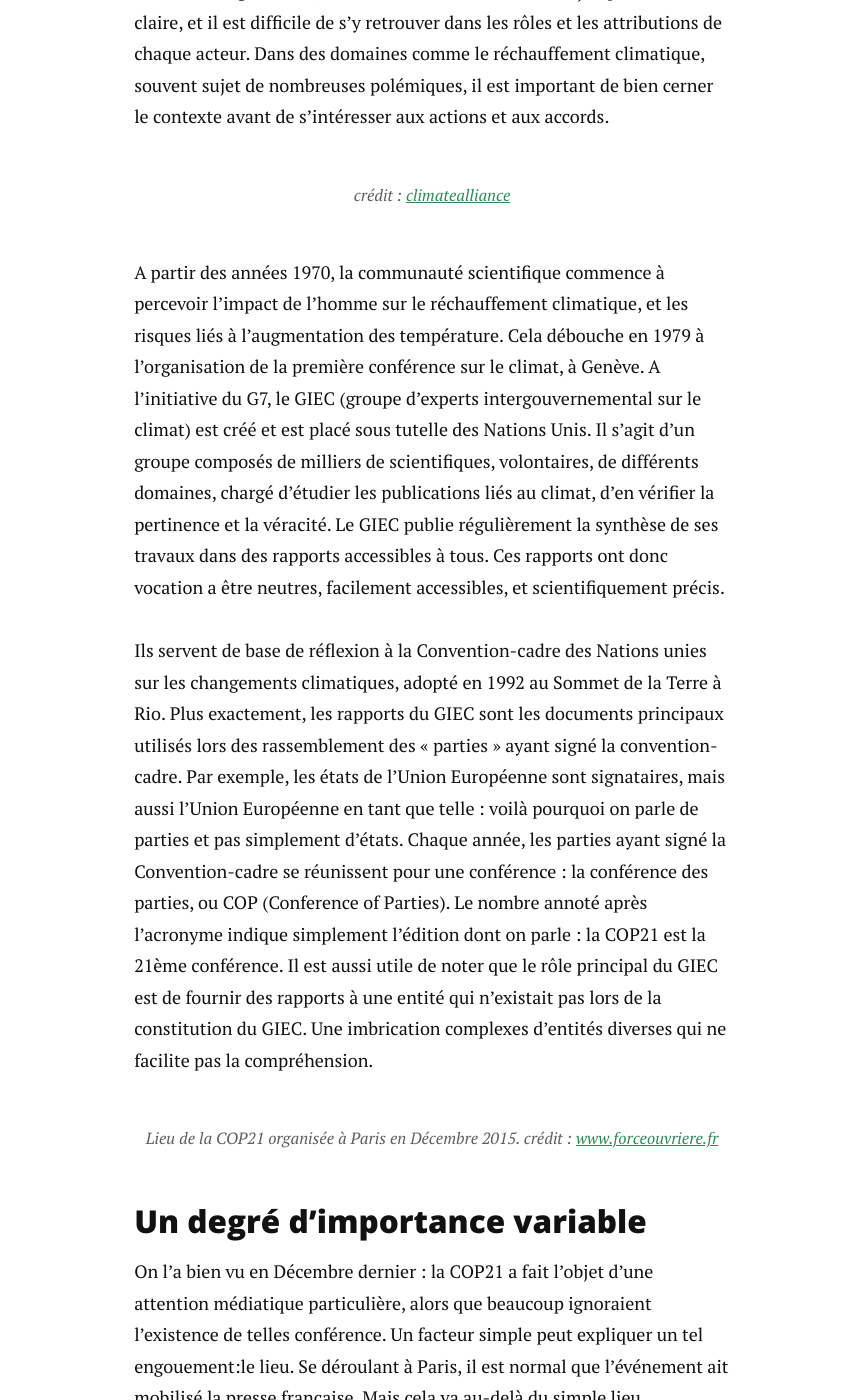
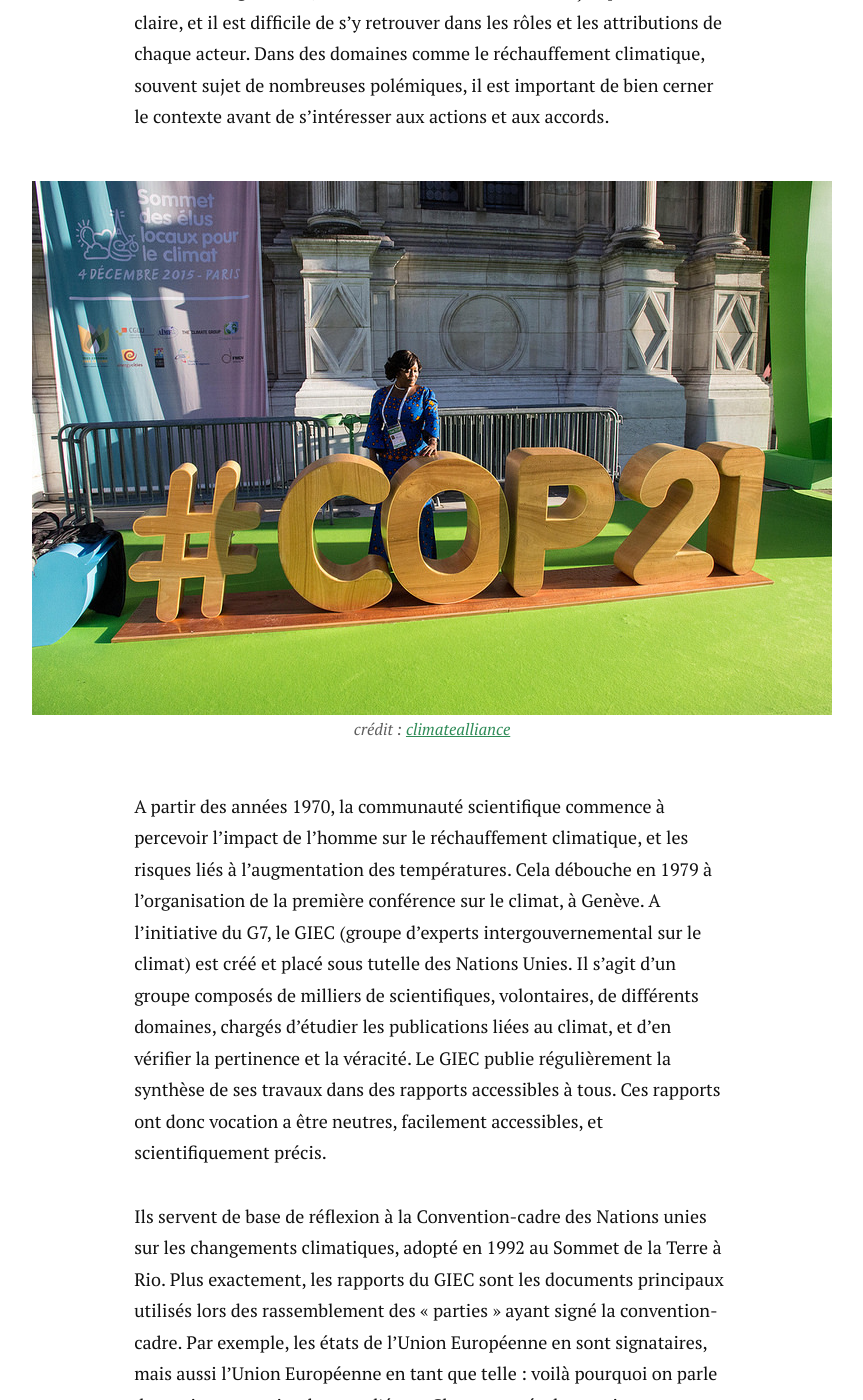
Before and after one commit to charlesgabouleaud/charlesgabouleaud.github.io, a Jekyll site: the page built from _posts/2016-09-05-Accord-Paris-cheminement-chaotique.markdown, in a window 1280 px wide and 1400 px high, scrolled down 1407 px. Shown: the whole window, without its empty margins (208-1071 px from the left). Built offline with Jekyll 4.4.1, drawn with Linux system fonts in a browser that asks for light colours; nearby versions of some CDN libraries; comment, search, counter and statistics services are not loaded; some of the changed text lies outside the part shown.

Commit message:
Correction fautes d'orthographe et chemin d'accès photos

```diff
--- a/_posts/2016-09-05-Accord-Paris-cheminement-chaotique.markdown
+++ b/_posts/2016-09-05-Accord-Paris-cheminement-chaotique.markdown
@@ -1,38 +1,38 @@
 ---
 layout : post
 title : "Accord de Paris : un cheminement chaotique"
-date : 2016-09-05
+date : 2016-09-04
 image : AccordsParis/Paris.jpg
 comments : true
 ---
 
-<p class="intro"><span class="dropcap">C</span>e week-end, la Chine et les Etats-Unis ont ratifiés les accords de Paris sur le climat. Signés en Décembre 2015 à l’issue de la COP21, ces accords devaient permettre de rassembler les états autour d’une cause commune : limiter le réchauffement climatique. Mais, si l’on a beaucoup parlé de la COP21, le contexte dans lequel s’inscrit ce rassemblement reste encore méconnu.</p>
+<p class="intro"><span class="dropcap">C</span>e week-end, la Chine et les Etats-Unis ont ratifié les accords de Paris sur le climat. Signés en Décembre 2015 à l’issue de la COP21, ces accords devaient permettre de rassembler les états autour d’une cause commune : limiter le réchauffement climatique. Mais, si l’on a beaucoup parlé de la COP21, le contexte dans lequel s’inscrit ce rassemblement reste encore méconnu.</p>
 
 ### COP21, GIEC : un jargon parfois obscur
 
 En Décembre 2015, Paris a accueilli un événement qualifié de primordial en terme de lutte contre les changements climatiques : la COP21. Cependant, comme dans toute initiative internationale, il existe de nombreux organismes, chacun étant lié à d’autres de façon plus ou moins claire, et il est  difficile de s’y retrouver dans les rôles et les attributions de chaque acteur. Dans des domaines comme le réchauffement climatique, souvent sujet de nombreuses polémiques, il est important de bien cerner le contexte avant de s’intéresser aux actions et aux accords.
 
 <figure>
-	<img src="{{ '/assets/img/AccorsParis/COP21.jpg' | prepend: site.baseurl }}" alt="">
+	<img src="{{ '/assets/img/AccordsParis/COP21.jpg' | prepend: site.baseurl }}" alt="">
 	<figcaption>crédit : <a href="https://visualhunt.com/f/photo/23638039092/96e34c213a/">climatealliance</a></figcaption>
 </figure>
 
-A partir des années 1970, la communauté scientifique commence à percevoir l’impact de l’homme sur le réchauffement climatique, et les risques liés à l’augmentation des température. Cela débouche en 1979 à l’organisation de la première conférence sur le climat, à Genève. A l’initiative du G7, le GIEC (groupe d’experts intergouvernemental sur le climat) est créé et est placé sous tutelle des Nations Unis. Il s’agit d’un groupe composés de milliers de scientifiques, volontaires, de différents domaines, chargé d’étudier les publications liés au climat, d’en vérifier la pertinence et la véracité. Le GIEC publie régulièrement la synthèse de ses travaux dans des rapports accessibles à tous. Ces rapports ont donc vocation a être neutres, facilement accessibles, et scientifiquement précis.
+A partir des années 1970, la communauté scientifique commence à percevoir l’impact de l’homme sur le réchauffement climatique, et les risques liés à l’augmentation des températures. Cela débouche en 1979 à l’organisation de la première conférence sur le climat, à Genève. A l’initiative du G7, le GIEC (groupe d’experts intergouvernemental sur le climat) est créé et placé sous tutelle des Nations Unies. Il s’agit d’un groupe composés de milliers de scientifiques, volontaires, de différents domaines, chargés d’étudier les publications liées au climat, et d’en vérifier la pertinence et la véracité. Le GIEC publie régulièrement la synthèse de ses travaux dans des rapports accessibles à tous. Ces rapports ont donc vocation a être neutres, facilement accessibles, et scientifiquement précis.
 
-Ils servent de base de réflexion à la Convention-cadre des Nations unies sur les changements climatiques, adopté en 1992 au Sommet de la Terre à Rio. Plus exactement, les rapports du GIEC sont les documents principaux utilisés lors des rassemblement des « parties » ayant signé la convention-cadre. Par exemple, les états de l’Union Européenne sont signataires, mais aussi l’Union Européenne en tant que telle : voilà pourquoi on parle de parties et pas simplement d’états. Chaque année, les parties ayant signé la Convention-cadre se réunissent pour une conférence : la conférence des parties, ou COP (Conference of Parties). Le nombre annoté après l’acronyme indique simplement l’édition dont on parle : la COP21 est la 21ème conférence. Il est aussi utile de noter que le rôle principal du GIEC est de fournir des rapports à une entité qui n’existait pas lors de la constitution du GIEC. Une imbrication complexes d’entités diverses qui ne facilite pas la compréhension.
+Ils servent de base de réflexion à la Convention-cadre des Nations unies sur les changements climatiques, adopté en 1992 au Sommet de la Terre à Rio. Plus exactement, les rapports du GIEC sont les documents principaux utilisés lors des rassemblement des « parties » ayant signé la convention-cadre. Par exemple, les états de l’Union Européenne en sont signataires, mais aussi l’Union Européenne en tant que telle : voilà pourquoi on parle de parties et pas simplement d’états. Chaque année, les parties ayant signé la Convention-cadre se réunissent pour une conférence : la conférence des parties, ou COP (Conference of Parties). Le nombre annoté après l’acronyme indique simplement l’édition dont on parle : la COP21 est la 21ème conférence des parties. Il est aussi utile de noter que le rôle principal du GIEC est de fournir des rapports à une entité qui n’existait pas lors de la constitution du GIEC. Une imbrication complexe d’entités diverses qui ne facilite pas la compréhension.
 
 <figure>
-	<img src="{{ '/assets/img/AccorsParis/COP21bourget.jpg' | prepend: site.baseurl }}" alt="">
+	<img src="{{ '/assets/img/AccordsParis/COP21bourget.jpg' | prepend: site.baseurl }}" alt="">
 	<figcaption>Lieu de la COP21 organisée à Paris en Décembre 2015. crédit : <a href="https://visualhunt.com/f/photo/23266672131/9eb03b5a1b/">www.forceouvriere.fr</a></figcaption>
 </figure>
 
 ### Un degré d’importance variable
 
-On l’a bien vu en Décembre dernier : la COP21 a fait l’objet d’une attention médiatique particulière, alors que beaucoup ignoraient l’existence de telles conférence. Un facteur simple peut expliquer un tel engouement:le lieu. Se déroulant à Paris, il est normal que l’événement ait mobilisé la presse française. Mais cela va au-delà du simple lieu géographique : les enjeux des COP ne se valent pas toujours. Notamment, les rapports du GIEC ne sont pas annuels, mais sont plutôt publiés tous les 6 ans en moyenne. Mais quelques conférences ont eu un impact majeurs. On peut en citer 4 : la COP1, la COP3, la COP15 et bien entendu, celle de Paris, la COP21. La COP1 est importante majoritairement pour une raison symbolique : il s’agit d’une première conférence tournée vers la limitation du réchauffement climatique.
+On l’a bien vu en Décembre dernier : la COP21 a fait l’objet d’une attention médiatique particulière, alors que beaucoup ignoraient l’existence de telles conférences. Un facteur simple peut expliquer un tel engouement : le lieu. Se déroulant à Paris, il est normal que l’événement ait mobilisé la presse française. Mais cela va au-delà du simple lieu géographique : les enjeux des COP ne se valent pas toujours. Notamment, les rapports du GIEC ne sont pas annuels, mais sont plutôt publiés tous les 6 ans en moyenne. Toutes les conférences n'ont donc pas vocation à aboutir à des accords majeurs. Cependant, quelques conférences ont eu un impact qu'il convient de mentionner. On peut en citer 4 : la COP1, la COP3, la COP15 et bien entendu, celle de Paris, la COP21. La COP1 est importante majoritairement pour une raison symbolique : il s’agit de première conférence des parties tournée vers la limitation du réchauffement climatique.
 
-La COP3 a eu un impact très fort, puisqu’elle a aboutit au protocole de Kyoto. Pour la première fois, les pays développés parvenaient à un accord sur leurs émissions de gaz à effet de serre, cause principale du réchauffement climatique. Cet accord possédait de nombreux défauts, comme la possibilité de sortir du traité sans pénalité (ce qu’à fait le Canada après avoir réalisé qu’il lui serait impossible de tenir ses objectifs). Un autre problème souvent évoqué est le refus de la part des États-Unis, un des plus gros émetteurs de gaz à effet de serre, de ratifier le traité (les sénateurs ont voté à 95 voix contre la ratification du traité, 0 pour). Enfin, la Chine n’a pas été inclus dans les états devant limiter leurs émissions. Malgré ces défauts, le Protocole de Kyoto est un tournant majeur dans la lutte contre le réchauffement climatique, une première étape nécessaire.
+La COP3 a eu un impact très fort, puisqu’elle a aboutit au protocole de Kyoto. Pour la première fois, les pays développés parvenaient à un accord sur leurs émissions de gaz à effet de serre, cause principale du réchauffement climatique. Cet accord possédait de nombreux défauts, comme la possibilité de sortir du traité sans pénalité (ce qu’à fait le Canada après avoir réalisé qu’il lui serait impossible de tenir ses objectifs). Un autre problème souvent évoqué est le refus de la part des États-Unis, un des plus gros émetteurs de gaz à effet de serre, de ratifier le traité (les sénateurs ont voté à 95 voix contre la ratification du traité, 0 pour) alors qu'ils l'avaient signé à la fin de la COP3. Enfin, la Chine n’a pas été incluse dans les états devant limiter leurs émissions. Malgré ces défauts, le Protocole de Kyoto est un tournant majeur dans la lutte contre le réchauffement climatique, une première étape nécessaire. Plusieurs scientifiques s'accordent à dire que Kyoto n'a pas amélioré la situation, mais que cela a malgré tout permis d'éviter qu'elle empire.
 
-Mais l’après Kyoto a été plus chaotique. Lors de la COP13, en 2007, il a été décidé de revoir la feuille de route du protocole de Kyoto, notamment dans le but d’inclure les pays émergents dans le processus. Cette révision a eu lieu lors de la COP15, à Copenhague. Si un accord mondial a effectivement été trouvé à l’issu de cette conférence, le bilan est dans l’ensemble négatif. Les états ont effet aboutit à un accord visant à limiter le réchauffement climatique à 2°C en 2100, alors que de nombreux états (les états insulaires en première ligne) réclamaient un objectif plus ambitieux de 1,5°C. Et surtout, aucun accord sur les émissions de gaz à effet de serre n’a été trouvé.
+En revanche, l’après Kyoto a été plus chaotique. Lors de la COP13, en 2007, il a été décidé de revoir la feuille de route du protocole de Kyoto, notamment dans le but d’inclure les pays émergents dans le processus. Cette révision a eu lieu lors de la COP15, à Copenhague. Si un accord mondial a effectivement été trouvé à l’issu de cette conférence, le bilan est dans l’ensemble négatif. Les états ont effet aboutit à un accord visant à limiter le réchauffement climatique à 2°C en 2100, alors que de nombreux états (les états insulaires en première ligne) réclamaient un objectif plus ambitieux de 1,5°C. Et surtout, aucun accord sur les émissions de gaz à effet de serre n’a été trouvé.
 
 ### Une conférence à Paris particulièrement attendue
 
@@ -45,7 +45,7 @@
 Jusqu’à maintenant, seuls quelques petits états, totalisant moins d’1 % des émissions mondiales, avaient ratifié le texte. L’accord de Paris vise à affirmer la position des acteurs étatiques à limiter le réchauffement bien en dessous le seuil des 2°C en 2100, et si possible sous 1,5°C comme le demandaient plusieurs états insulaires, que la montée des eaux inquiète. Cependant, plusieurs scientifiques et ONG émettent des réserves concernant ce seuil symbolique des 2°C. Il sera d’ailleurs question  de l’origine de ce seuil dans un futur article.
 
 <figure>
-	<img src="{{ '/assets/img/AccorsParis/HumanEnergy.jpg' | prepend: site.baseurl }}" alt="">
+	<img src="{{ '/assets/img/AccordsParis/HumanEnergy.jpg' | prepend: site.baseurl }}" alt="">
 	<figcaption>Human Energy à la Tour Eiffel à Paris en marge de la COP21. crédit : <a href="https://visualhunt.com/f/photo/23464393442/c38a4d9cd6/">y.caradec</a></figcaption>
 </figure>
 
```
